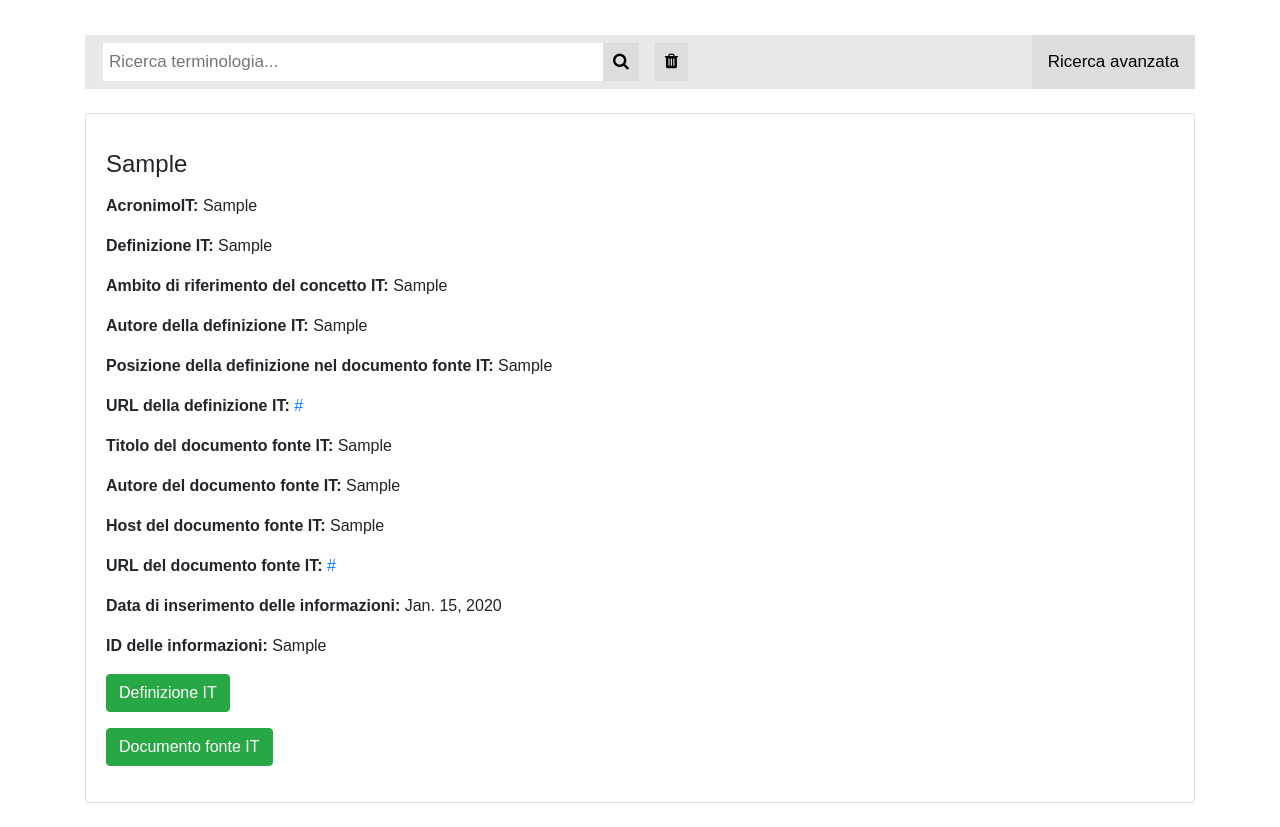
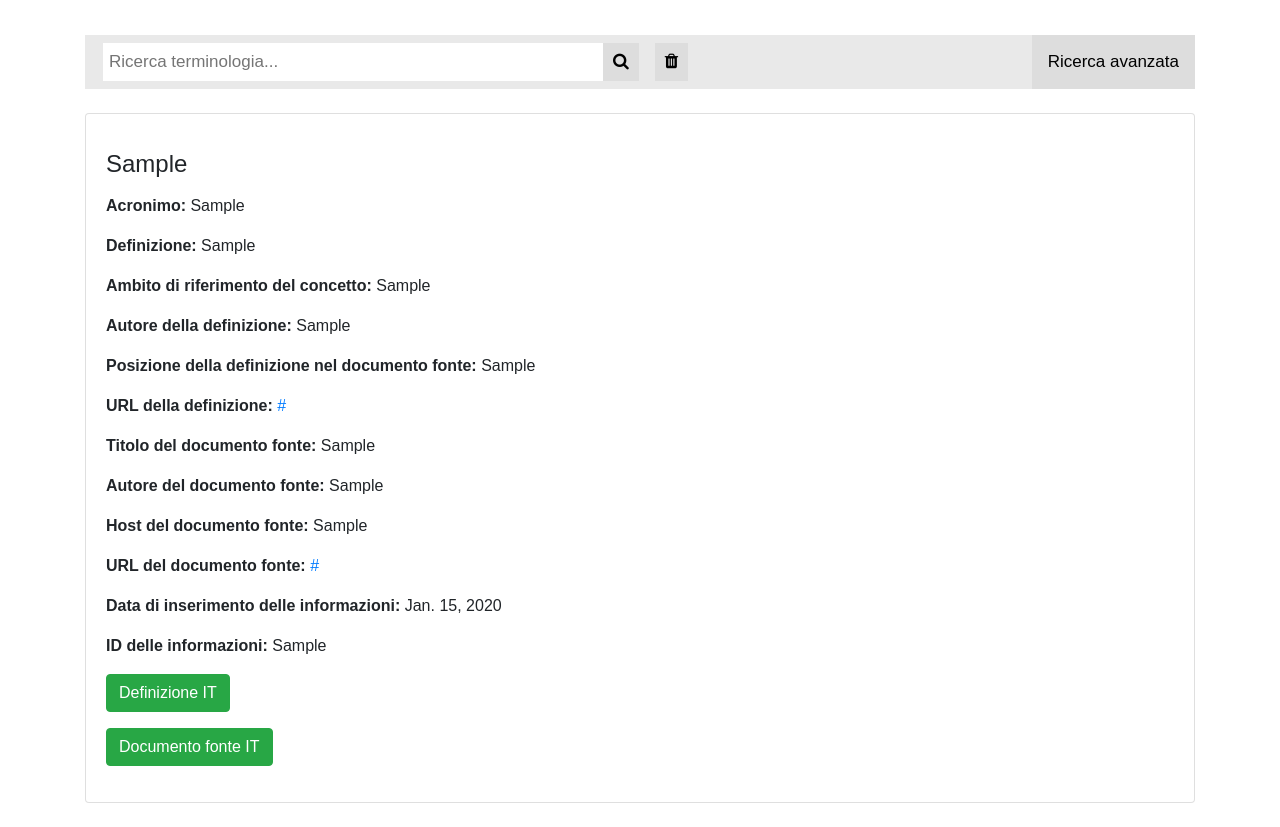
Before and after one commit to tommasosansone91/Metaglossario-Gestisco, a Django app: page /glossario in a window 1280 px wide. Shown: the part 149-976 px from the top of the page. Run offline with Django 3.2, Linux system fonts and the light colour scheme; tables that the repository leaves empty hold one stand-in row (values such as "Sample post"); some libraries are stand-ins or nearby versions.

Commit message:
tolto IT dal glossario html

```diff
--- a/app_metaglossario/templates/glossario.html
+++ b/app_metaglossario/templates/glossario.html
@@ -59,52 +59,52 @@
 
 
                         {% if entry.Acronimo %}
-                            <p class="card-text"><b>AcronimoIT:</b> {{ entry.Acronimo }}</p>
+                            <p class="card-text"><b>Acronimo:</b> {{ entry.Acronimo }}</p>
                         {% endif %}
 
 
                         {% if entry.Definizione %}
-                            <p class="card-text"><b>Definizione IT:</b> {{ entry.Definizione }}</p>
+                            <p class="card-text"><b>Definizione:</b> {{ entry.Definizione }}</p>
                         {% endif %}
 
 
                         {% if entry.Ambito_riferimento %}
-                            <p class="card-text"><b>Ambito di riferimento del concetto IT:</b> {{ entry.Ambito_riferimento }}</p>
+                            <p class="card-text"><b>Ambito di riferimento del concetto:</b> {{ entry.Ambito_riferimento }}</p>
                         {% endif %}
 
 
                         {% if entry.Autore_definizione %}
-                            <p class="card-text"><b>Autore della definizione IT:</b> {{ entry.Autore_definizione }}</p>
+                            <p class="card-text"><b>Autore della definizione:</b> {{ entry.Autore_definizione }}</p>
                         {% endif %}
 
 
                         {% if entry.Posizione_definizione %}
-                            <p class="card-text"><b>Posizione della definizione nel documento fonte IT:</b> {{ entry.Posizione_definizione }}</p>
+                            <p class="card-text"><b>Posizione della definizione nel documento fonte:</b> {{ entry.Posizione_definizione }}</p>
                         {% endif %}
 
 
                         {% if entry.Url_definizione %}
-                            <p class="card-text"><b>URL della definizione IT:</b> <a href="{{ entry.Url_definizione }}" target="_blank">{{ entry.Url_definizione }}</a></p>
+                            <p class="card-text"><b>URL della definizione:</b> <a href="{{ entry.Url_definizione }}" target="_blank">{{ entry.Url_definizione }}</a></p>
                         {% endif %}
 
 
                         {% if entry.Titolo_documento_fonte %}
-                            <p class="card-text"><b>Titolo del documento fonte IT:</b> {{ entry.Titolo_documento_fonte }}</p>
+                            <p class="card-text"><b>Titolo del documento fonte:</b> {{ entry.Titolo_documento_fonte }}</p>
                         {% endif %}
 
 
                         {% if entry.Autore_documento_fonte %}
-                            <p class="card-text"><b>Autore del documento fonte IT:</b> {{ entry.Autore_documento_fonte }}</p>
+                            <p class="card-text"><b>Autore del documento fonte:</b> {{ entry.Autore_documento_fonte }}</p>
                         {% endif %}
 
 
                         {% if entry.Host_documento_fonte %}
-                            <p class="card-text"><b>Host del documento fonte IT:</b> {{ entry.Host_documento_fonte }}</p>
+                            <p class="card-text"><b>Host del documento fonte:</b> {{ entry.Host_documento_fonte }}</p>
                         {% endif %}
 
 
                         {% if entry.Url_documento_fonte %}
-                            <p class="card-text"><b>URL del documento fonte IT:</b> <a href="{{ entry.Url_documento_fonte }}" target="_blank">{{ entry.Url_documento_fonte }}</a></p>
+                            <p class="card-text"><b>URL del documento fonte:</b> <a href="{{ entry.Url_documento_fonte }}" target="_blank">{{ entry.Url_documento_fonte }}</a></p>
                         {% endif %}
 
 
```
